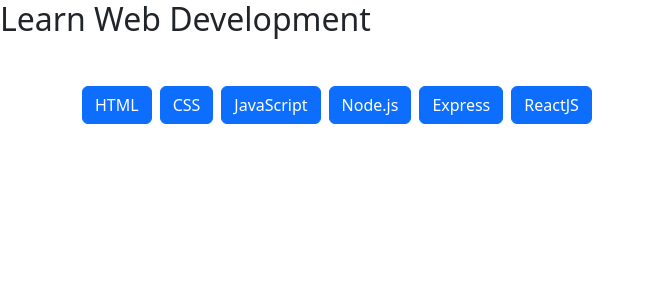
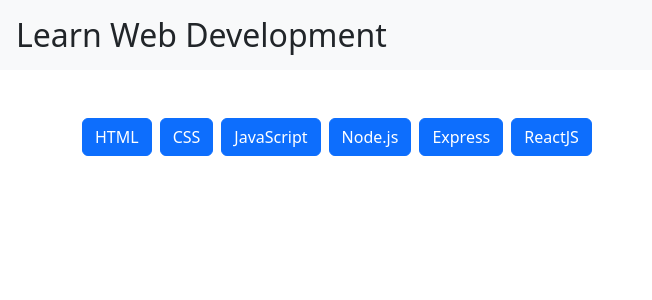
Before and after one commit to Michecosa/react-use-state, a React (Vite) app: page / in a window 1280 px wide. Shown: the top 300 px of the page, without its empty margins (0-652 px from the left). Built offline with nearby package versions, Linux system fonts and the light colour scheme.

Commit message:
Add classes to style page title

```diff
--- a/src/components/Header.jsx
+++ b/src/components/Header.jsx
@@ -1,3 +1,3 @@
 export default function Header() {
-  return <h2>Learn Web Development</h2>;
+  return <h2 className="bg-body-tertiary p-3">Learn Web Development</h2>;
 }
```
